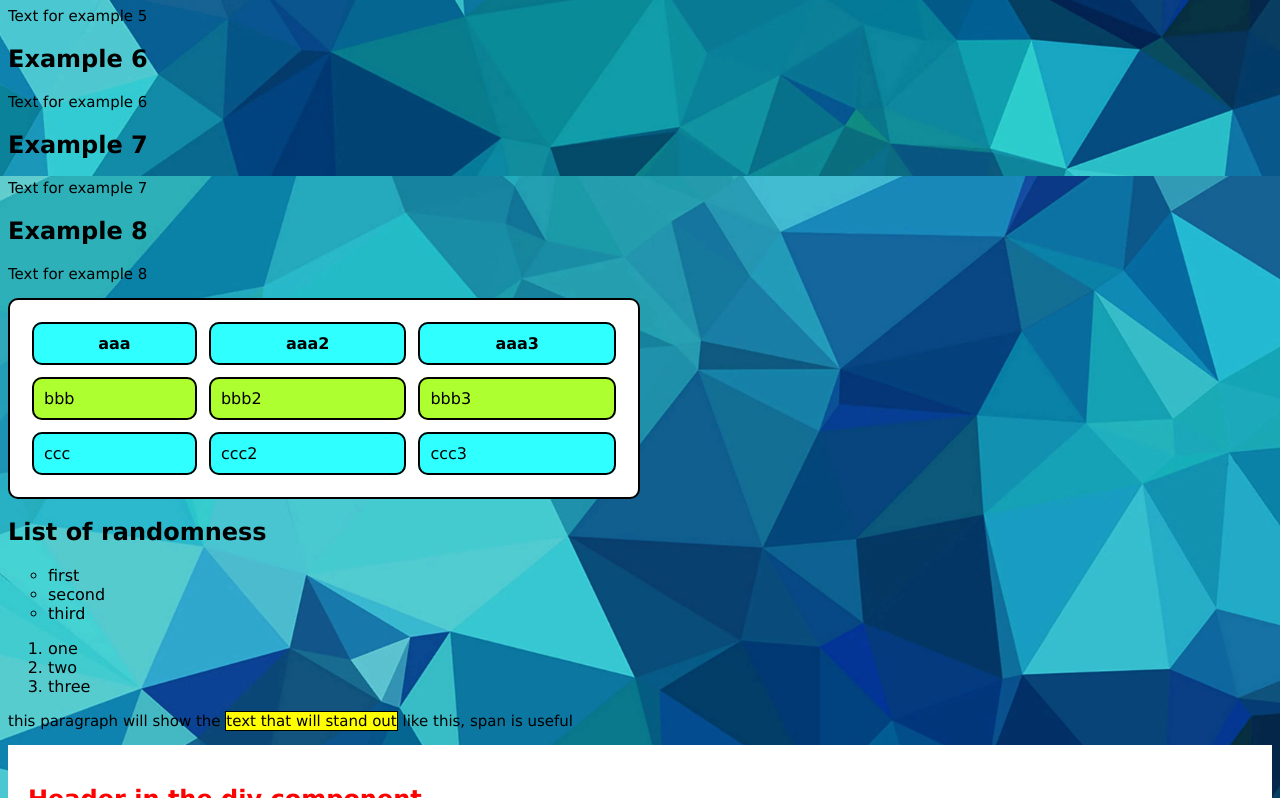
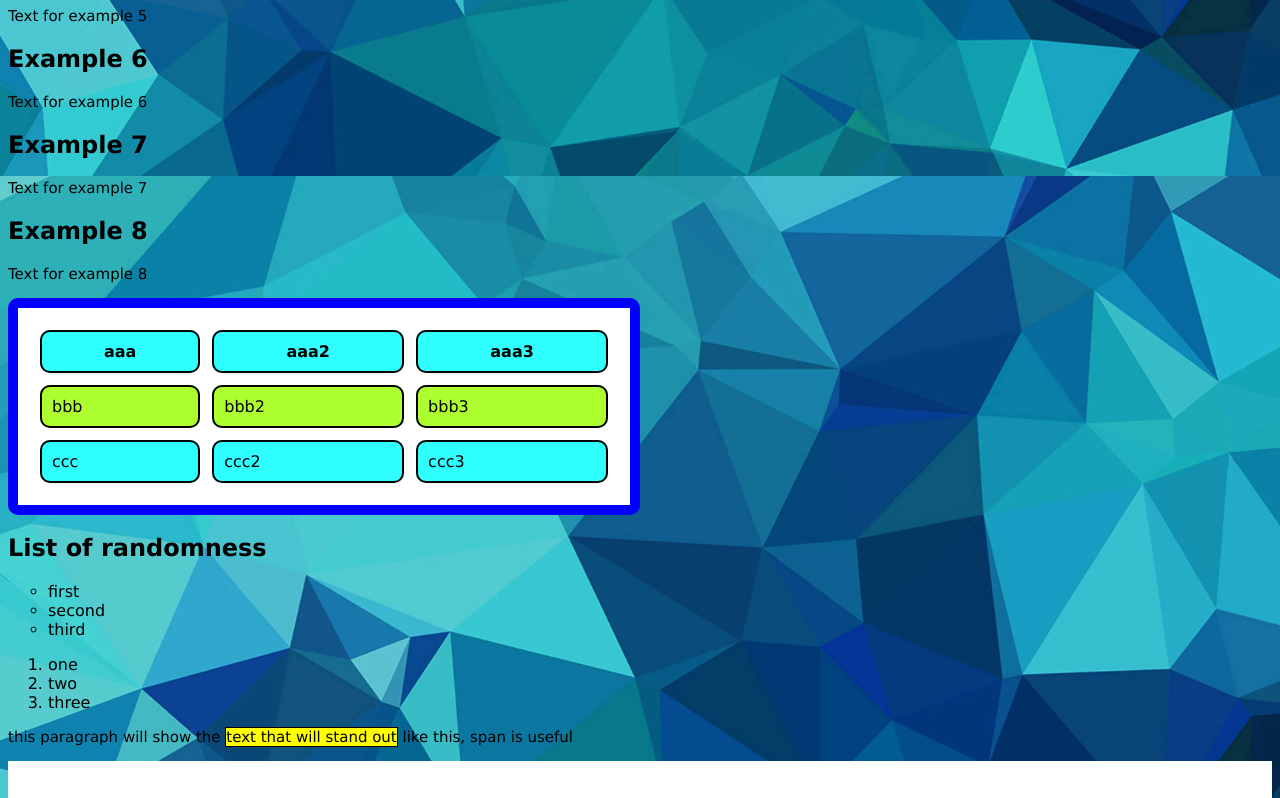
Before and after one commit to JeelVekaria/Playing-around-with-HTML-and-CSS, a plain HTML site: page index.html in a window 1280 px wide. In both pictures the pointer is over the element 324 px from the left and 1022 px from the top of the page. Shown: the part 624-1422 px from the top of the page. Drawn offline with Linux system fonts and the light colour scheme.

Commit message:
testing hover and click on other items in website

```diff
--- a/styles.css
+++ b/styles.css
@@ -50,6 +50,13 @@ table, th, td {
     border-spacing: 12px;
 }
 
+table:hover{
+    border: 10px solid blue;
+}
+table:active{
+    border: 10px solid green;
+}
+
 tr:nth-child(even){
     background-color:greenyellow;
 }
```
